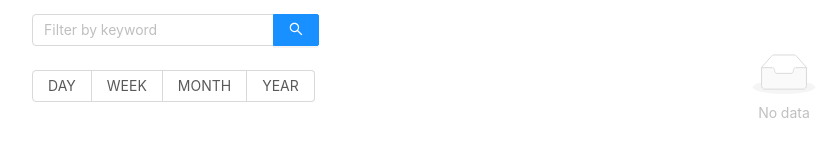
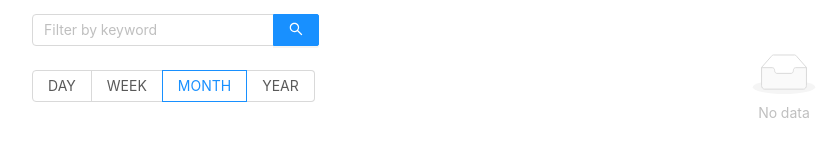
Before and after one commit to oliverviljamaa/messenger-stats, a React (Create React App) app: page / in a window 1280 px wide. Shown: the part 172-328 px from the top of the page, without its empty margins (0-840 px from the left). Built offline with nearby package versions, Linux system fonts and the light colour scheme.

Commit message:
Set default time unit to fix no selected unit on initialisation (#16)

```diff
--- a/src/TimeUnitRadio/TimeUnitRadio.tsx
+++ b/src/TimeUnitRadio/TimeUnitRadio.tsx
@@ -11,7 +11,6 @@ type TimeUnitRadioProps = {
   style: CSSProperties;
 };
 
-// TODO: Fix no time unit being selected on initialisation
 const TimeUnitRadio: FC<TimeUnitRadioProps> = ({
   selected,
   onSelect,
@@ -19,7 +18,7 @@ const TimeUnitRadio: FC<TimeUnitRadioProps> = ({
   disabledUnits,
   style,
 }) => (
-  <Radio.Group disabled={disabled} style={style}>
+  <Radio.Group disabled={disabled} style={style} defaultValue={selected}>
     {Object.values(TimeUnit).map(unit => (
       <Radio.Button
         value={unit}
```
